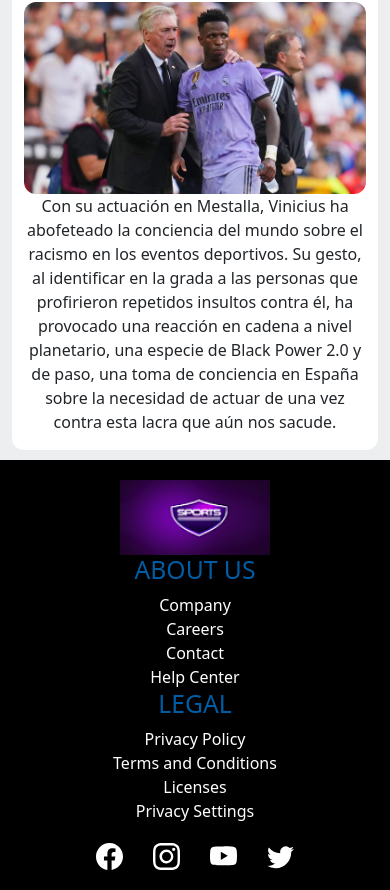
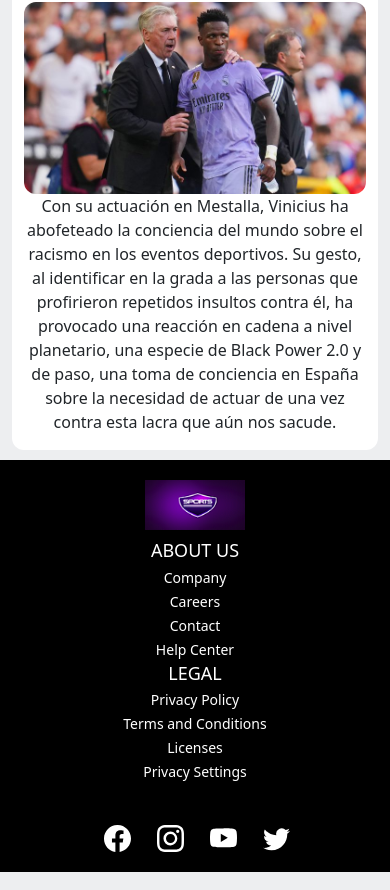
Before and after one commit to Luisrt7/PFrosales, a website: page index.html in a window 390 px wide. Shown: the part 3399-4289 px from the top of the page. Drawn offline with nearby package versions, Linux system fonts and the light colour scheme; a web font is replaced by a local one.

Commit message:
final corregido

```diff
--- a/css/style2.css
+++ /dev/null
@@ -1,244 +0,0 @@
-*{
-    padding: 0;
-    margin: 0;
-
-}
-/*  .navv{
-    padding: 0;
-    margin-right: 0
-} */
-
-/* header nav div div a svg {
-    display: flex;
-    align-items:start;
-
-}
-
-header nav div div a {
-    display: flex;
-    align-items: center;
-
-}
-
-
-.navcolor {
-    display: flex;
-    align-content: center;
-    justify-content: center;
-    background:radial-gradient( #391060c1, #480479);
-
-    padding-top: 10px;
-    margin-top: 0;
-    margin-right: 0;
-    color: white;
-}
-.navcolor ul a {
-    color: white;
-}
-.navcolor div svg {
-color: white;
-}
-.navcolor div a {
-    color: white;
-} */
-
-        /* .mi-contenedor {
-    flex-direction: column;
-    align-items: center;
-    background-color: white;
-    border-radius: 12px;
-    border: 0;
-    margin: 10px;
-
-}
-
-
-.mi-contenedor-2 {
-    flex-direction: column;
-    align-items: center;
-    background-color: white;
-    border-radius: 12px;
-    border: 0;
-    margin: 10px;
-
-    width:31% ;
-}
-.mi-contenedor-imagen {
-    display: flex;
-    justify-content: center;
-    align-items: center;
-    background-color: white;
-    border-radius: 12px;
-    border: 0;
-    margin: 10px;
-    max-width:100%;
-    height: auto;
-
-}
-.mibtn {
-    color: rgb(255, 255, 255);
-    background-color: red;
-}
-
-*/
-
-
-
-
-
-
-
-
-div a svg {
-    display: flex;
-    margin-right: 10px;
-    width: 27px;
-    height: 27px;
-}
-
-
-.redes ul {
-    list-style: none;
-    display: flex;
-    gap: 20px;
-}
-a {
-    text-decoration: none;
-}
-.redes svg{
-    width: 27px;
-    height: 27px;
-    color: white;
-}
-
-.video{
-    margin: 0 auto;
-    text-align: center;
-}
-
-.tweets {
-    max-width: 350px;
-    max-height: 500px;
-    overflow-y: scroll;
-  }
-
-img {
-    max-width: 90%;
-    border-radius: 10px;
-    height: auto;
-}
-section {
-
-    margin-top: 50px, 0, 0, 0;
-
-}
-
-
-
-.logo {
-        display: flex;
-        justify-content: left;
-        align-items: center;
-}
-
-.redes {
-    display: flex;
-    justify-content: left;
-    align-items: last baseline;
-}
-footer h2 {
-    color: rgba(0, 118, 209, 0.788);
-}
-.iframe iframe {
-    max-width: 100%;
-    height: auto;
-
-}
-div svg {
-    color: rgb(85, 85, 85);
-    width: 37px;
-    height: 37px;
-}
-
-
-
-p {
-    text-align: start;
-}
-@media (max-width: 767px) {
-    .tweets {
-    display: none;
-    }
-    iframe {
-        width: 100%;
-        height: auto;
-    }
-
-    .mi-contenedor-2 {
-        width: 100%;
-    }
-
-    }
-
-@media only screen and (max-width: 480px) {
-    footer {
-      display: flex;
-      flex-direction: column;
-      align-items: center;
-      padding: 20px;
-    }
-
-    .logo img {
-      width: 150px;
-    }
-
-    div:nth-of-type(2),
-    div:nth-of-type(3) {
-      margin-top: 20px;
-      text-align: center;
-    }
-
-    div:nth-of-type(2) ul,
-    div:nth-of-type(3) ul {
-      margin: 0;
-      padding: 0;
-      list-style: none;
-    }
-
-    .redes ul {
-      display: flex;
-      justify-content: center;
-      margin: 20px 0 0;
-      padding: 0;
-      list-style: none;
-    }
-
-    .redes ul li {
-      margin-right: 10px;
-    }
-
-    .redes ul li:last-child {
-      margin-right: 0;
-    }
-  }
-  .mi-logo img{
-    width: 20px;
-    margin-left: 0;
-    margin-right: 7px;
-  }
-  .mi-logo li {
-    list-style: none;
-  }
-h3 {
-    text-align: center;
-}
-
-footer {
-    color: white;
-    background-color: rgb(12, 12, 12);
-display: flex;
-justify-content: space-between;
-}
-footer ul{
-    list-style: none;
-}
--- a/scss/componentes/_footer.scss
+++ b/scss/componentes/_footer.scss
@@ -1,16 +1,77 @@
 footer {
+    display: flex;
+    flex-direction: row;
+    justify-content: space-between;
+    align-items: center;
+    padding: 20px;
     color: white;
-    background-color: map-get($map: $deco, $key: fondo1);
-    display: flex;
-    justify-content: space-between;
+    background-color: black;
+
+    .logo {
+      margin-bottom: 20px;
+    }
 
     h2 {
-        color: rgba(0, 118, 209, 0.788)
+      text-align: center;
+      margin-bottom: 10px;
     }
 
     ul {
-        @extend %resetl;
+      list-style: none;
+      padding: 0;
+      margin: 0;
+
+      li {
+        text-align: center;
+        margin-bottom: 5px;
+      }
     }
 
+    .redes {
+      margin-top: 20px;
 
-}
+      ul {
+        display: flex;
+        justify-content: center;
+
+        li {
+          margin: 0 5px;
+        }
+      }
+    }
+  }
+
+  @media (max-width: 767px) {
+    footer {
+        display: flex;
+        flex-direction: column;
+        align-items: center;
+      .logo {
+        margin-bottom: 10px;
+
+        img {
+          width: 100px;
+        }
+      }
+
+      h2 {
+        font-size: 18px;
+        margin-bottom: 5px;
+      }
+
+      ul {
+        li {
+          font-size: 14px;
+          margin-bottom: 3px;
+        }
+      }
+
+      .redes {
+        ul {
+          li {
+            margin: 0 3px;
+          }
+        }
+      }
+    }
+  }
--- a/scss/style.scss
+++ b/scss/style.scss
@@ -6,9 +6,8 @@
 @import "./componentes/col";
 @import "./componentes/footer";
 
-body{
-    background-color:map-get($map: $deco, $key:fondobody )
-
+body {
+  background-color: map-get($map: $deco, $key: fondobody)
 }
 
 section {
@@ -16,15 +15,18 @@ body{
   margin-top: 50px;
 
 }
+
 .redes {
   display: flex;
   justify-content: left;
   align-items: last baseline;
+
   ul {
     @extend %listas;
     gap: 20px;
 
-        svg { color: white;
+    svg {
+      color: white;
       width: 27px;
       height: 27px;
 
@@ -33,10 +35,12 @@ body{
     }
   }
 }
+
 .mibtn {
   color: rgb(255, 255, 255);
   background-color: red;
 }
+
 .paginas svg {
   width: 40px;
   height: 40px;
@@ -54,11 +58,11 @@ body{
   margin-right: 0;
 }
 
-@media (max-width: 767px)
-{
+@media (max-width: 767px) {
   .tweets {
     display: none;
   }
+
   iframe {
     width: 100%;
     height: 130%;
@@ -67,10 +71,12 @@ body{
   .mi-contenedor-2 {
     max-width: 100%;
   }
+
   .mi-contenedor {
     margin-left: 0;
     margin-right: 0;
   }
+
   .iframe {
     width: 11.4rem;
     height: 4.8rem;
@@ -124,6 +130,7 @@ body{
     margin-right: 0;
   }
 }
+
 .row {
   margin: 0;
   padding: 0;
@@ -173,6 +180,7 @@ body{
 .goals {
   color: #888;
 }
+
 .foo {
   background-color: #d11919;
 }
@@ -185,12 +193,13 @@ body{
   justify-content: space-between;
   align-items: center;
   padding: 15px;
-    margin:20px;
+  margin: 20px;
   background: white;
   border-radius: 7px;
   box-shadow: 0 2px 4px rgba(0, 0, 0, 0.1);
 
 }
+
 .marcador img {
   width: 50px;
   height: 50px;
@@ -211,14 +220,17 @@ body{
 
 
 
+
+
 .conte {
-    margin:20px;
+  margin: 20px;
   padding: 15px;
   background: white;
   border-radius: 7px;
   box-shadow: 0 2px 4px rgba(0, 0, 0, 0.1);
 
 }
+
 .marcador {
   display: flex;
   justify-content: space-between;
@@ -240,30 +252,35 @@ body{
 
   img {
     border-radius: 7px;
+    max-width: 100%;
 
   }
+
   .ntitle {
     font-size: 24px;
-        font-family:sans-serif;
+    font-family: sans-serif;
 
   }
 }
-.contenedor-stats
-  {
+
+.contenedor-stats {
   display: flex;
   margin-top: 50px;
   margin-bottom: 50px;
   justify-content: space-between;
+
   img {
     max-width: 100%;
   }
 }
+
 .stats {
   background-color: #ffffff;
   width: 100%;
   border-collapse: collapse;
 
-    th, td {
+  th,
+  td {
     padding: 10px;
   }
 
@@ -273,7 +290,8 @@ border-radius: 7px;
     vertical-align: middle;
   }
 
-    td:first-child, th:first-child {
+  td:first-child,
+  th:first-child {
     text-align: left;
   }
 }
@@ -281,18 +299,21 @@ border-radius: 7px;
 
 $table-bg-color: #ffffff;
 $table-text-color: #000000;
+
 .tabla {
   display: flex;
   margin-top: 30px;
   justify-content: center;
 }
+
 table {
   width: 90%;
   border-collapse: collapse;
   background-color: $table-bg-color;
   color: $table-text-color;
 
-      th, td {
+  th,
+  td {
     padding: 10px;
     text-align: left;
     border-bottom: 1px solid #ddd;
```
Also changed, not shown: paginas/gallery.html (+1 -1 lines), css/style.css, 1 other file. Lines whose indentation alone changed are shown as unchanged.
